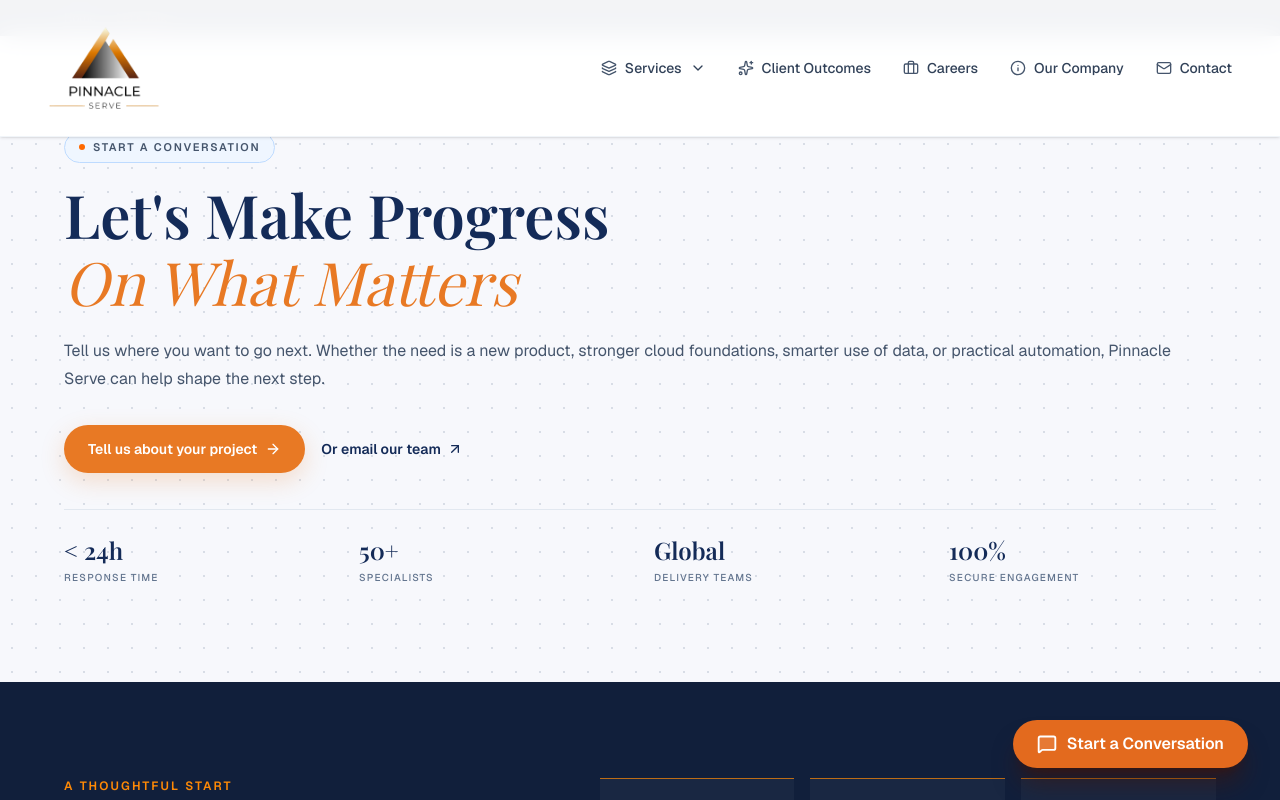
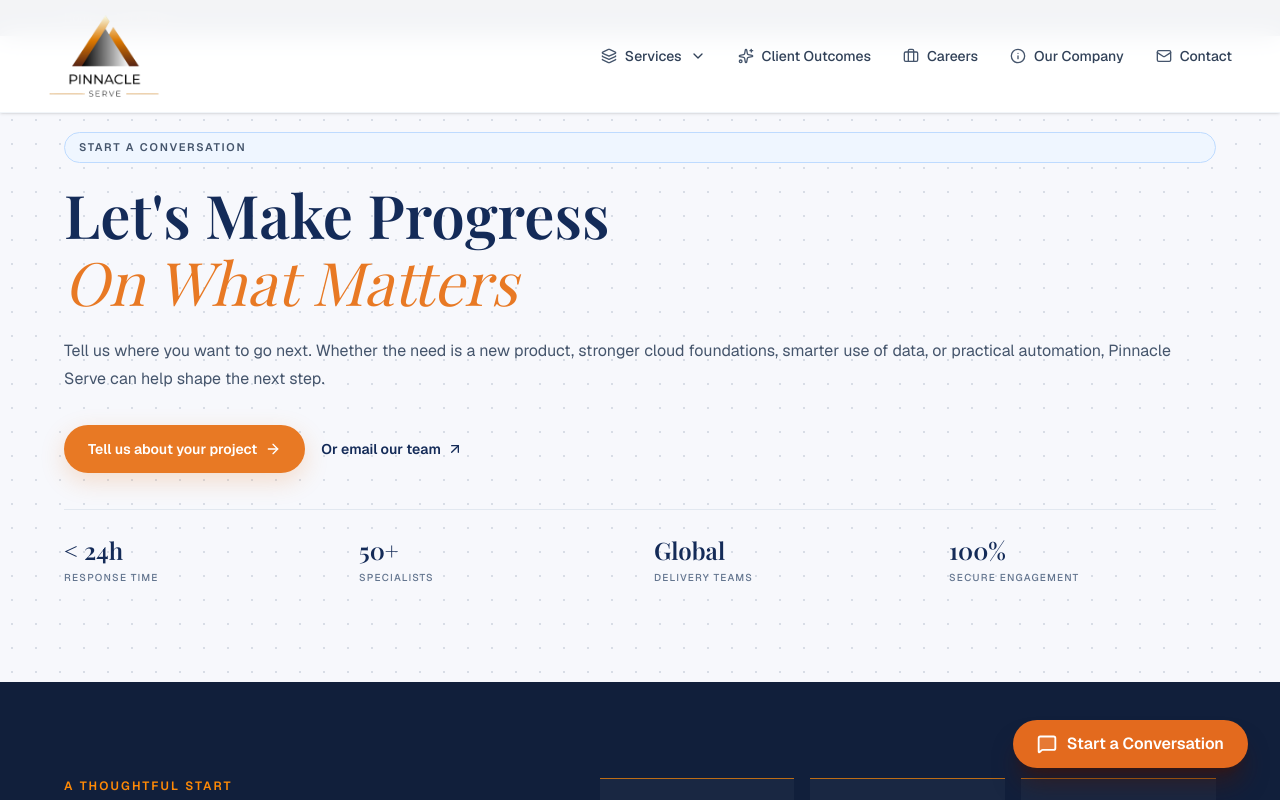
Before and after one commit to deepaksinghgusain/pinnacle, a Next.js app: page /contact in a window 1280 px wide. Shown: the top 800 px of the page. Built offline with nearby package versions, Linux system fonts and the light colour scheme.

Commit message:
header height changed

```diff
--- a/app/(guest)/contact/page.tsx
+++ b/app/(guest)/contact/page.tsx
@@ -122,7 +122,7 @@ export default function ContactPage() {
           <div className="pointer-events-none absolute -right-40 -top-60 h-[640px] rounded-full border border-orange-200/70" />
           <div className="relative mx-auto w-full">
             <div className="w-full">
-              <div className="mb-5 inline-flex items-center gap-2 rounded-full border border-blue-200 bg-blue-50 px-3.5 py-1.5 text-[11px] font-semibold tracking-[0.16em] text-slate-600 uppercase">
+              <div className="mb-5 mt-4inline-flex items-center gap-2 rounded-full border border-blue-200 bg-blue-50 px-3.5 py-1.5 text-[11px] font-semibold tracking-[0.16em] text-slate-600 uppercase">
                 <span className="h-1.5 w-1.5 rounded-full bg-orange-500" />
                 Start a conversation
               </div>
--- a/components/shared/Header.tsx
+++ b/components/shared/Header.tsx
@@ -59,8 +59,8 @@ export default function Header() {
     <header
       className={`fixed top-0 left-0 right-0 z-50 w-full transition-all duration-300 ${
         isScrolled
-          ? "bg-white/95 backdrop-blur-md shadow-sm border-b border-slate-100 py-3 px-6 md:px-10 lg:px-12"
-          : "bg-transparent py-4 px-6 md:px-10 lg:px-12"
+          ? "bg-white/95 backdrop-blur-md shadow-sm border-b border-slate-100 px-6 md:px-10 lg:px-12"
+          : "bg-transparent px-6 md:px-10 lg:px-12"
       }`}
     >
       <div className="max-w-7xl mx-auto flex items-center justify-between">
```
